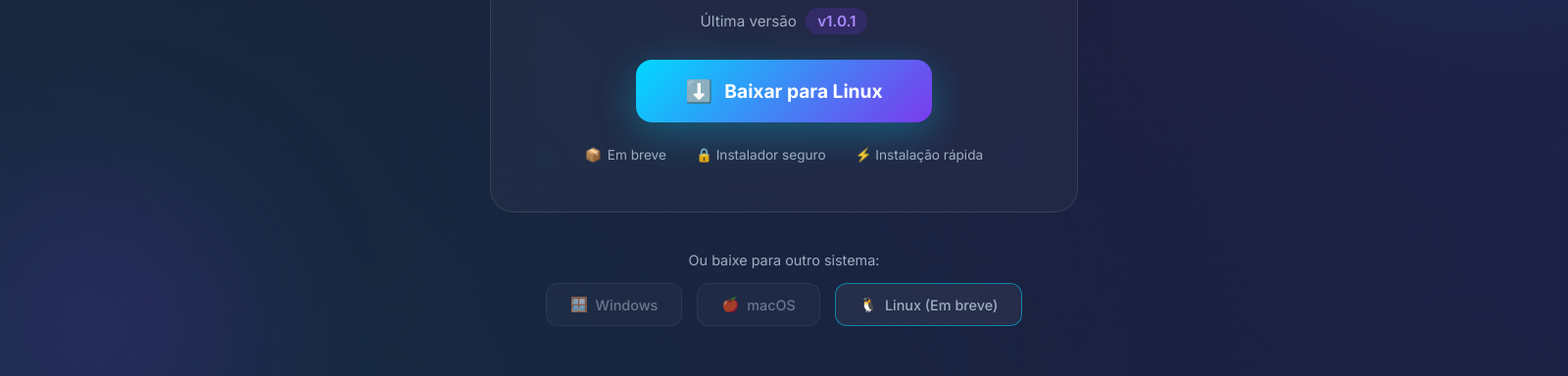
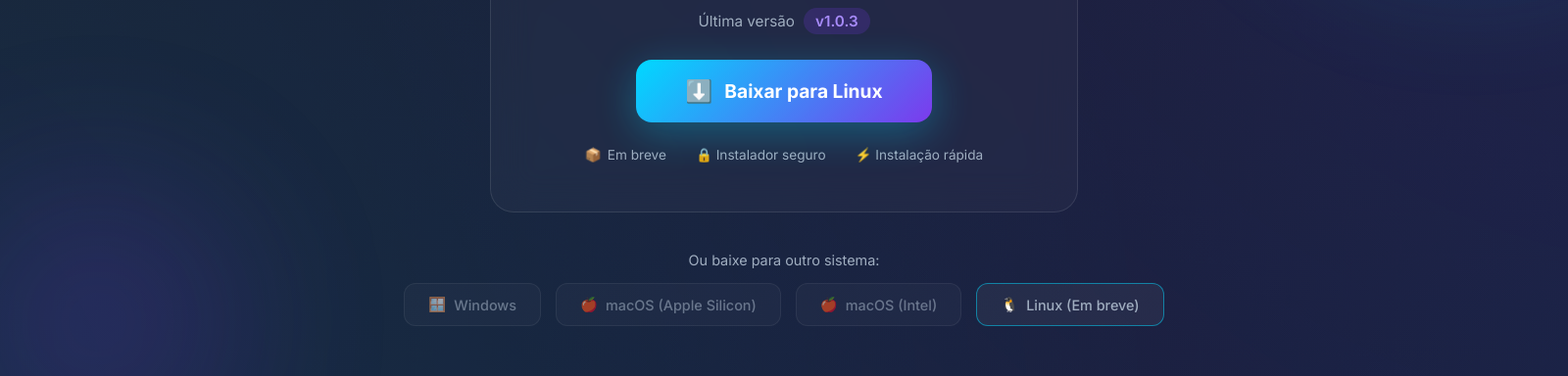
Before and after one commit to euaugustoja/webpanel, an Electron app: page docs/download-page/index.html in a window 1600 px wide. Shown: the part 372-756 px from the top of the page at 98% size. Drawn offline with Linux system fonts and the light colour scheme; no server answers.

Commit message:
Add macOS Intel download option to download page

```diff
--- a/docs/download-page/index.html
+++ b/docs/download-page/index.html
@@ -564,7 +564,15 @@
             id="btn-mac"
             onclick="downloadFor('mac')"
           >
-            <span>🍎</span> macOS
+            <span>🍎</span> macOS (Apple Silicon)
+          </a>
+          <a
+            href="#"
+            class="other-btn"
+            id="btn-mac-intel"
+            onclick="downloadFor('mac-intel')"
+          >
+            <span>🍎</span> macOS (Intel)
           </a>
           <span
             class="other-btn"
@@ -651,16 +659,18 @@
       // CONFIGURAÇÃO - EDITE AQUI
       // ========================================
       const CONFIG = {
-        version: "1.0.1",
+        version: "1.0.3",
         downloads: {
           windows:
-            "https://membros.ferramentasguru.com/updates/Ferramentas Guru-1.0.1.exe",
-          mac: "https://membros.ferramentasguru.com/updates/Ferramentas-Guru-1.0.1-mac.zip",
+            "https://membros.ferramentasguru.com/updates/Ferramentas Guru-1.0.3.exe",
+          mac: "https://membros.ferramentasguru.com/updates/Ferramentas-Guru-1.0.3-mac.zip",
+          "mac-intel": "https://membros.ferramentasguru.com/updates/Ferramentas-Guru-1.0.3-mac-intel.zip",
           linux: null, // Em breve
         },
         sizes: {
           windows: "~150 MB",
           mac: "~160 MB",
+          "mac-intel": "~160 MB",
           linux: "Em breve",
         },
       };
```
